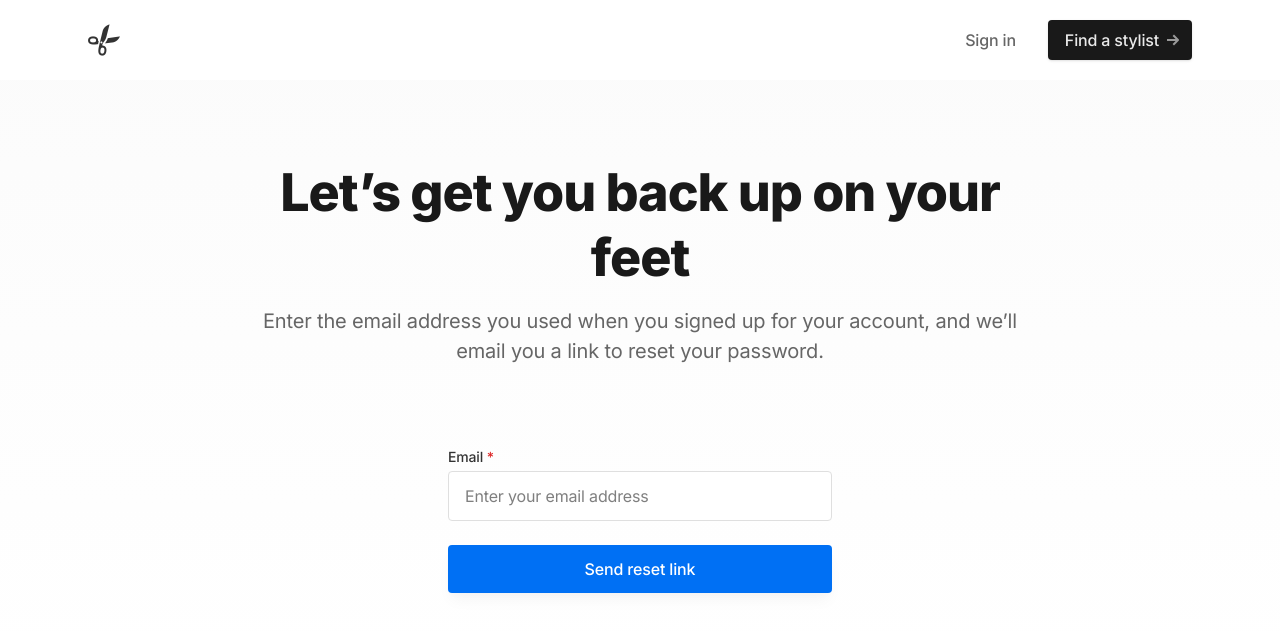
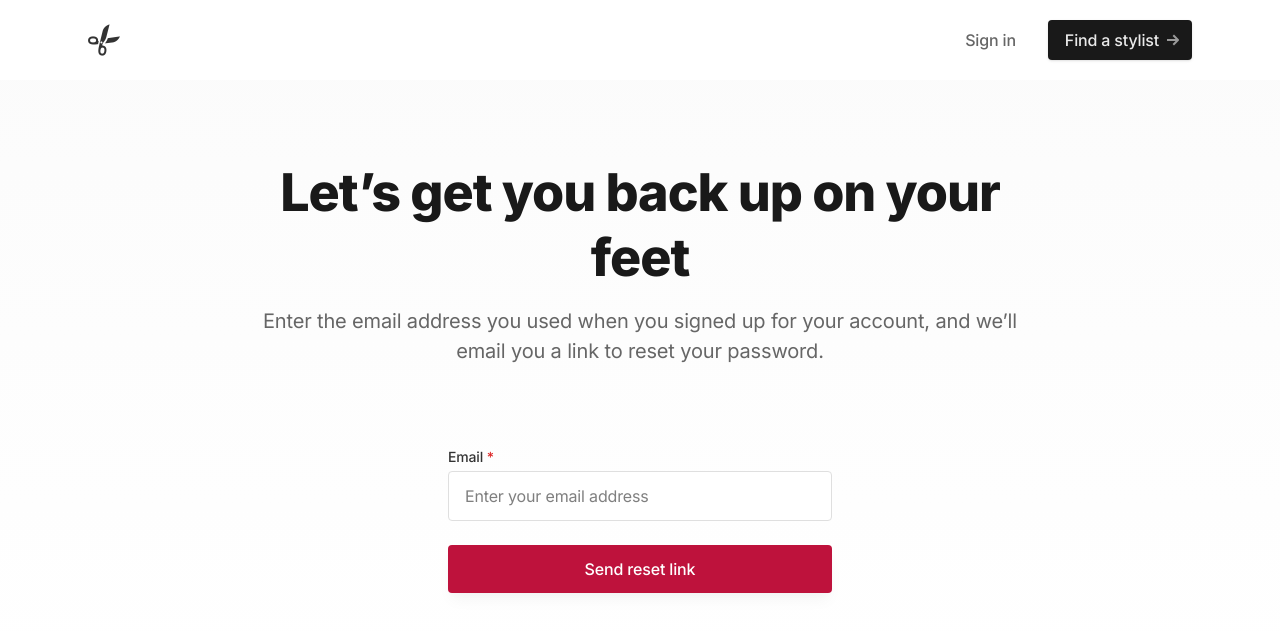
Before and after one commit to lewis0926/haircut-booking-platform, a React (Vite) app in the folder frontend/: page /reset-password in a window 1280 px wide. Shown: the top 632 px of the page. Built offline with nearby package versions, Linux system fonts and the light colour scheme; no server answers.

Commit message:
Update ResetPassword.jsx

```diff
--- a/frontend/src/pages/ResetPassword.jsx
+++ b/frontend/src/pages/ResetPassword.jsx
@@ -34,7 +34,7 @@ function ResetPassword() {
                   </div>
                   <div className="flex flex-wrap -mx-3 mt-6">
                     <div className="w-full px-3">
-                      <button className="btn text-white bg-blue-600 hover:bg-blue-700 w-full">Send reset link</button>
+                      <button className="btn text-white bg-rose-700 hover:bg-rose-800 w-full">Send reset link</button>
                     </div>
                   </div>
                 </form>
```
